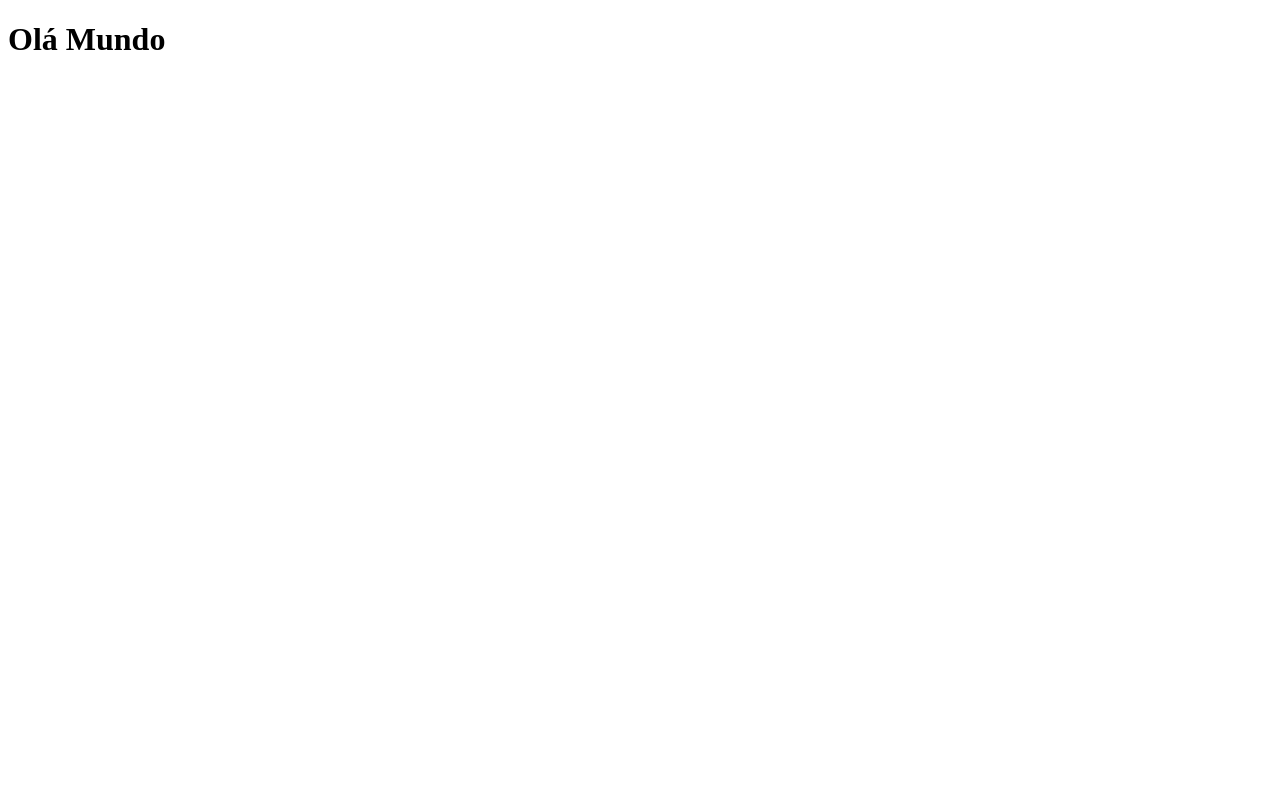
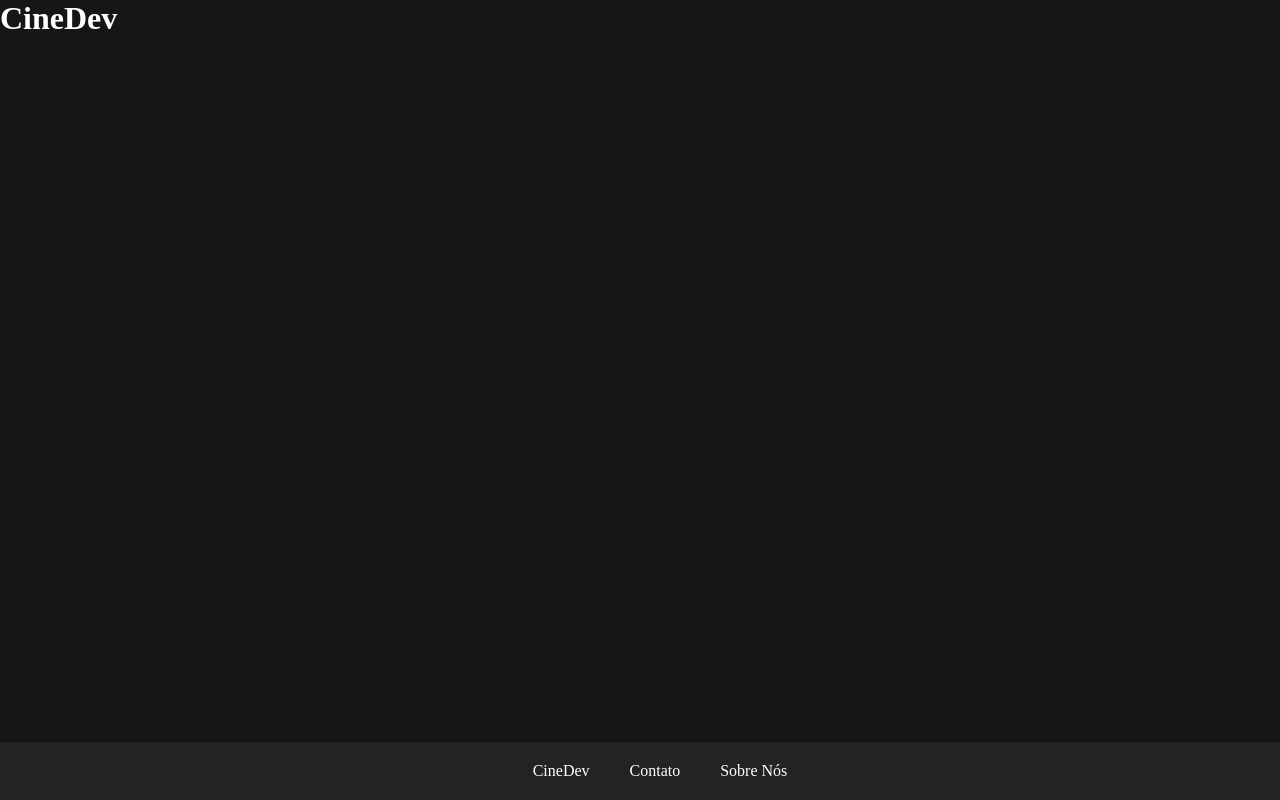
Before and after one commit to guilhermetft/CineDev, a plain HTML site: page src/public/home.html in a window 1280 px wide. Drawn offline with Linux system fonts and the light colour scheme.

Commit message:
Rodapé do site

```diff
--- /dev/null
+++ b/src/public/assets/css/home.css
@@ -0,0 +1,32 @@
+*{
+    margin: 0px;
+}
+
+body{
+    background-color: #161616;
+}
+
+/* Header */
+.header a{
+    text-decoration: none;
+    color: white;
+}
+
+/* Footer */
+.footer{
+    background-color: #232323;
+    width: 100%;
+    position: absolute;
+    bottom: 0%;
+}
+
+.footer li{
+    display: flex;
+    justify-content: center;
+    padding: 20px;
+}
+
+.footer a{
+    text-decoration: none;
+    color: white;
+}
--- a/src/public/index.html
+++ b/src/public/home.html
@@ -3,7 +3,7 @@
 <head>
     <meta charset="UTF-8">
     <meta name="viewport" content="width=device-width, initial-scale=1.0">
-    <link rel="stylesheet" href="assets/css/styles.css">
+    <link rel="stylesheet" href="assets/css/home.css">
     <title>CineDev</title>
 </head>
 
@@ -11,15 +11,19 @@
 
     <!-- Inicio header -->
     <header class="header">
-
+        <h1><a href="home.html">CineDev</a></h1>
     </header>
     <!-- Fim Header -->
 
-        <h1>Olá Mundo</h1>
+
 
     <!-- Inicio Rodapé -->
     <footer class="footer">
-
+        <li>
+            <ul><a href="home.html">CineDev</a></ul>
+            <ul><a href="contato.html">Contato</a></ul>
+            <ul><a href="sobrenos.html">Sobre Nós</a></ul>
+        </li>
     </footer>
     <!-- Fim Rodapé -->
 
```
Also changed, not shown: src/public/assets/css/styles.css (deleted).
